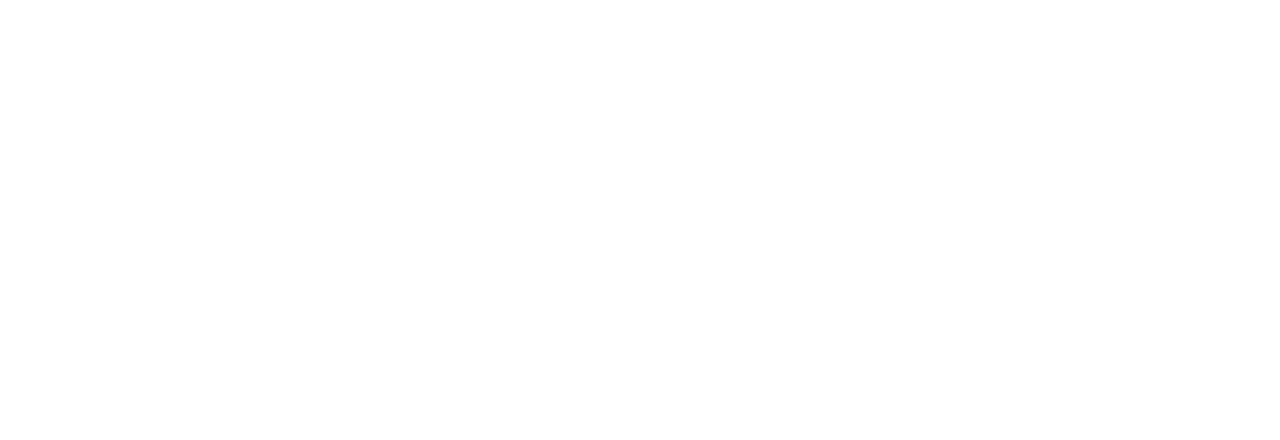
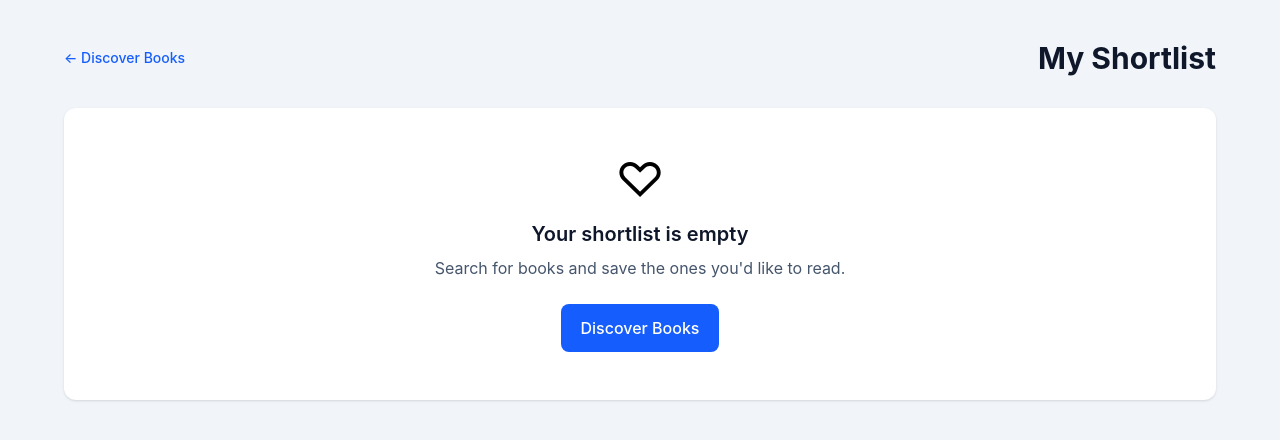
Before and after one commit to PGauri1621/book-shelf, a Nuxt app: page /shortlist in a window 1280 px wide. Before the commit this address had no page. Shown: the top 440 px of the page. Built offline with nearby package versions, Linux system fonts and the light colour scheme.

Commit message:
Added UI component for details page and Shortlist feature api logic.

```diff
--- a/app/components/BookCard.vue
+++ b/app/components/BookCard.vue
@@ -5,13 +5,39 @@ const props = defineProps<{
   book: Book
 }>()
 
+const { addBook, removeBook, isShortlisted } = useShortlist()
+
 const openBook = () => {
   navigateTo(`/books/${props.book.id}`)
+}
+
+const toggleShortlist = () => {
+  if (isShortlisted(props.book.id)) {
+    removeBook(props.book.id)
+  } else {
+    addBook(props.book)
+  }
 }
 </script>
 
 <template>
-  <article class="cursor-pointer rounded-xl bg-white p-4 shadow-sm transition hover:-translate-y-1 hover:shadow-md" @click="openBook">
+  <article
+    class="relative cursor-pointer rounded-xl bg-white p-4 shadow-sm transition hover:-translate-y-1 hover:shadow-md"
+    @click="openBook"
+  >
+    <button
+      type="button"
+      class="absolute right-5 top-5 z-10 rounded-full bg-white p-2 text-xl shadow-md hover:scale-110"
+      :aria-label="
+        isShortlisted(book.id)
+          ? 'Remove from shortlist'
+          : 'Add to shortlist'
+      "
+      @click.stop="toggleShortlist"
+    >
+      {{ isShortlisted(book.id) ? '♥' : '♡' }}
+    </button>
+
     <img
       v-if="book.thumbnail"
       :src="book.thumbnail"
@@ -27,6 +53,7 @@ const openBook = () => {
       <p class="mt-1 text-sm text-slate-600">
         {{ book.authors.join(', ') || 'Unknown author' }}
       </p>
+
       <div class="mt-3 flex flex-wrap gap-2 text-xs text-slate-500">
         <span
           v-if="book.publishedDate"
--- /dev/null
+++ b/app/composables/useShortlist.ts
@@ -0,0 +1,36 @@
+import type { Book } from '~/types/book'
+
+export const useShortlist = () => {
+  const shortlist = useCookie<Book[]>('book-shortlist', {
+    default: () => [],
+    maxAge: 60 * 60 * 24 * 365,
+    watch: true,
+  })
+
+  const addBook = (book: Book) => {
+    if (shortlist.value.some((item) => item.id === book.id)) {
+      return
+    }
+
+    shortlist.value = [...shortlist.value, book]
+  }
+
+  const removeBook = (bookId: string) => {
+    shortlist.value = shortlist.value.filter(
+      (book) => book.id !== bookId
+    )
+  }
+
+  const isShortlisted = (bookId: string) => {
+    return shortlist.value.some(
+      (book) => book.id === bookId
+    )
+  }
+
+  return {
+    shortlist,
+    addBook,
+    removeBook,
+    isShortlisted,
+  }
+}
--- a/app/pages/books/[id].vue
+++ b/app/pages/books/[id].vue
@@ -7,6 +7,19 @@ const loading = ref(true)
 const error = ref('')
 const book = ref<Book | null>(null)
 
+const { addBook, removeBook, isShortlisted } = useShortlist()
+
+const toggleShortlist = () => {
+  if (!book.value) {
+    return
+  }
+
+  if (isShortlisted(book.value.id)) {
+    removeBook(book.value.id)
+  } else {
+    addBook(book.value)
+  }
+}
 const fetchBook = async () => {
   loading.value = true
   error.value = ''
@@ -121,6 +134,16 @@ onMounted(fetchBook)
               {{ book.authors.join(', ') || 'Unknown author' }}
             </p>
 
+            <button
+                type="button"
+                class="mt-6 rounded-lg bg-blue-600 px-5 py-3 font-medium text-white hover:bg-blue-700"
+                @click="toggleShortlist"
+                >
+                {{ isShortlisted(book.id)
+                    ? '♥ Remove from shortlist'
+                    : '♡ Add to shortlist' }}
+            </button>
+
             <div class="mt-6 grid gap-3 text-sm sm:grid-cols-2">
               <div v-if="book.publisher">
                 <span class="font-semibold text-slate-900">
--- a/app/pages/index.vue
+++ b/app/pages/index.vue
@@ -56,6 +56,9 @@ const searchBooks = async () => {
     loading.value = false
   }
 }
+const { shortlist } = useShortlist()
+
+console.log('Shortlist:', shortlist.value)
 </script>
 
 <template>
--- /dev/null
+++ b/app/pages/shortlist.vue
@@ -0,0 +1,59 @@
+<script setup lang="ts">
+const { shortlist } = useShortlist()
+</script>
+
+<template>
+  <main class="min-h-screen bg-slate-100 px-6 py-10">
+    <div class="mx-auto max-w-6xl">
+      <div class="mb-8 flex items-center justify-between">
+        <button
+          type="button"
+          class="text-sm font-medium text-blue-600 hover:text-blue-800"
+          @click="navigateTo('/')"
+        >
+          ← Discover Books
+        </button>
+
+        <h1 class="text-3xl font-bold text-slate-900">
+          My Shortlist
+        </h1>
+      </div>
+
+      <div
+        v-if="!shortlist.length"
+        class="rounded-xl bg-white p-12 text-center shadow-sm"
+      >
+        <div class="text-5xl">
+          ♡
+        </div>
+
+        <h2 class="mt-4 text-xl font-semibold text-slate-900">
+          Your shortlist is empty
+        </h2>
+
+        <p class="mt-2 text-slate-600">
+          Search for books and save the ones you'd like to read.
+        </p>
+
+        <button
+          type="button"
+          class="mt-6 rounded-lg bg-blue-600 px-5 py-3 font-medium text-white hover:bg-blue-700"
+          @click="navigateTo('/')"
+        >
+          Discover Books
+        </button>
+      </div>
+
+      <div
+        v-else
+        class="grid gap-6 sm:grid-cols-2 lg:grid-cols-4"
+      >
+        <BookCard
+          v-for="book in shortlist"
+          :key="book.id"
+          :book="book"
+        />
+      </div>
+    </div>
+  </main>
+</template>
```
Lines whose indentation alone changed are shown as unchanged.
